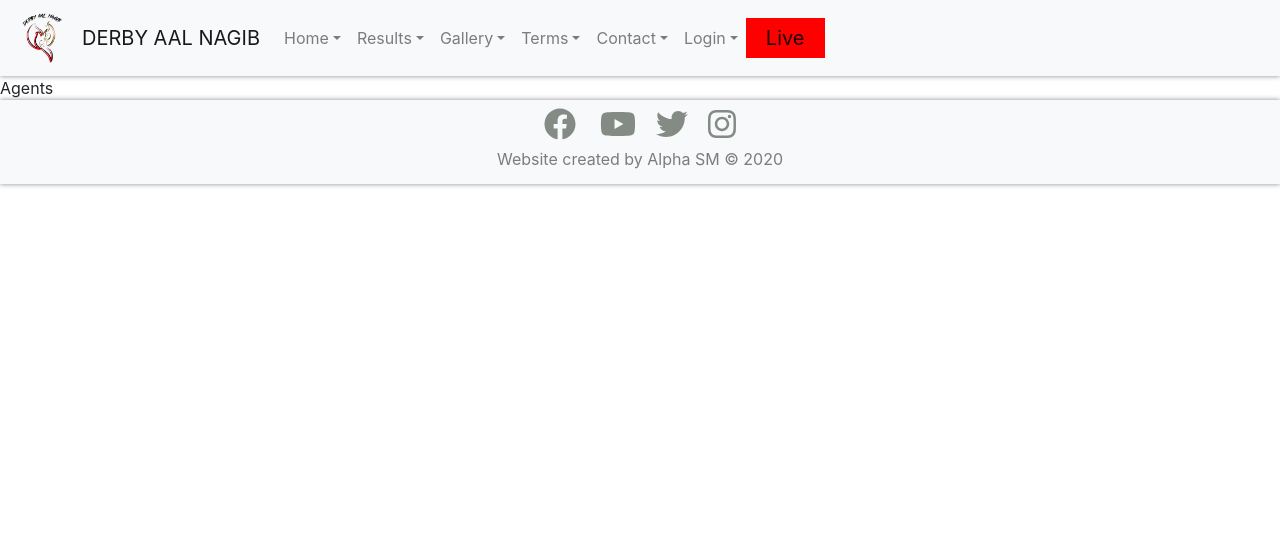
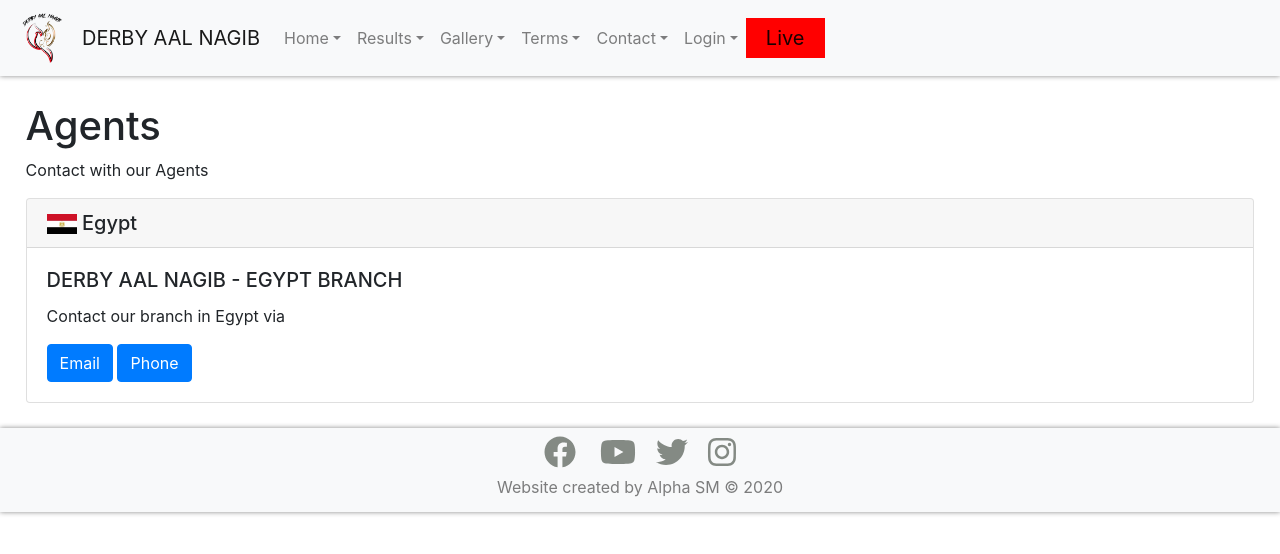
Before and after one commit to meenabassem/derby-aal-nagib, a React (Create React App) app: page /contact/agents in a window 1280 px wide. Shown: the top 554 px of the page. Built offline with nearby package versions, Linux system fonts and the light colour scheme.

Commit message:
- Added Agents screen

```diff
--- a/src/pages/Contact/Agents/Agents.tsx
+++ b/src/pages/Contact/Agents/Agents.tsx
@@ -1,6 +1,30 @@
 import React from "react";
+import "App.scss";
+import {Button, Card, Image} from "react-bootstrap";
+import EG_FLAG from "assets/img/flags/eg.jpg";
 
 const Agents = () => {
-  return <div>Agents</div>;
+  return (
+    <div className={"page-body-container"}>
+      <h1>Agents</h1>
+      <p>Contact with our Agents</p>
+      <Card>
+        <Card.Header as="h5">
+          <Image src={EG_FLAG} width={30} />
+          {"  "} Egypt
+        </Card.Header>
+        <Card.Body>
+          <Card.Title>DERBY AAL NAGIB - EGYPT BRANCH</Card.Title>
+          <Card.Text>Contact our branch in Egypt via</Card.Text>
+          <Button variant="primary" href={"mailto:mail@example.com"}>
+            Email
+          </Button>{" "}
+          <Button variant="primary" href={"tel:+201234567890"}>
+            Phone
+          </Button>
+        </Card.Body>
+      </Card>
+    </div>
+  );
 };
 export { Agents };
--- a/src/pages/Live/LivePage.tsx
+++ b/src/pages/Live/LivePage.tsx
@@ -2,12 +2,15 @@
 import "App.scss";
 
 const LivePage = () => {
+  const containerWidth =
+    (window?.innerWidth > 500 ? 500 : window.innerWidth) - 50;
   return (
     <div className={"page-body-container"}>
       <h3>Live Results</h3>
       <iframe
+        title={"youtube-live"}
         style={{ display: "block", margin: "auto" }}
-        width="560"
+        width={containerWidth}
         height="315"
         src="https://www.youtube-nocookie.com/embed/I7MyWWmRg4A"
         frameBorder="0"
```
Also changed, not shown: src/assets/img/flags/eg.jpg (added).
